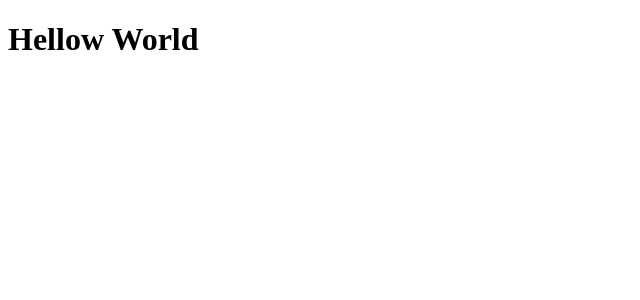
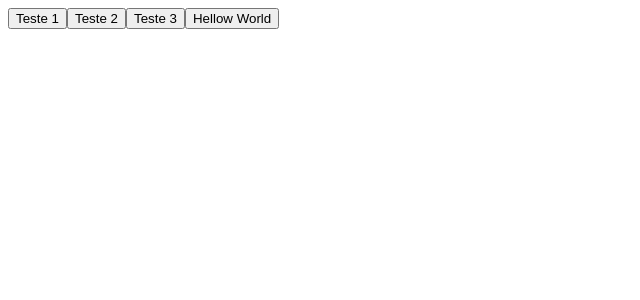
Before and after one commit to DiguyaDeveloper/rocketseat-nlw-eSports-web, a React (Vite) app: page / in a window 1280 px wide. Shown: the top 300 px of the page, without its empty margins (0-640 px from the left). Built offline with nearby package versions, Linux system fonts and the light colour scheme.

Commit message:
feat: :sparkles: first updates in react

```diff
--- a/src/App.tsx
+++ b/src/App.tsx
@@ -1,5 +1,20 @@
+interface ButtonProps {
+  title: string;
+}
+
+function Button(props: ButtonProps) {
+  return <button> {props.title} </button>;
+}
+
 function App() {
-  return <h1>Hellow World</h1>;
+  return (
+    <>
+      <Button title="Teste 1"></Button>
+      <Button title="Teste 2"></Button>
+      <Button title="Teste 3"></Button>
+      <Button title="Hellow World"></Button>
+    </>
+  );
 }
 
 export default App;
```
